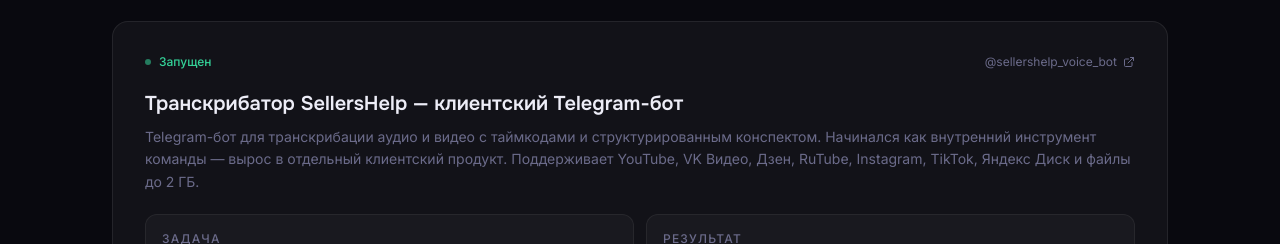
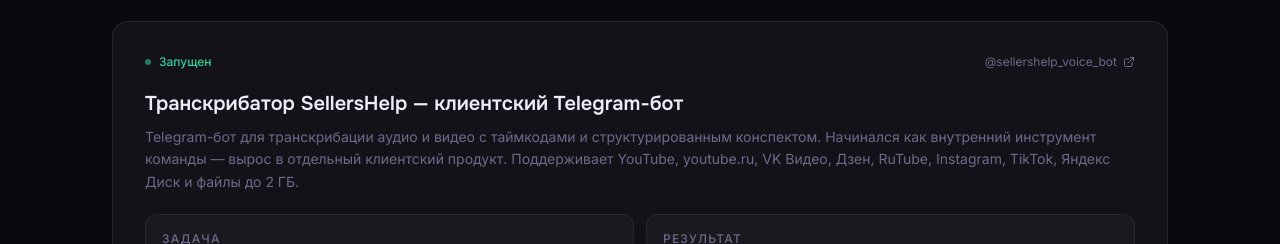
Before and after one commit to yurazlab/yurazlab, a Next.js app: page / in a window 1280 px wide. Shown: the part 1760-2004 px from the top of the page. Built offline with nearby package versions, Linux system fonts and the light colour scheme.

Commit message:
Add youtube.ru to SH Voice sources on landing and GitHub README

```diff
--- a/components/CurrentProjects.tsx
+++ b/components/CurrentProjects.tsx
@@ -32,7 +32,7 @@
     statusColor: "text-emerald-400",
     title: "Транскрибатор SellersHelp — клиентский Telegram-бот",
     description:
-      "Telegram-бот для транскрибации аудио и видео с таймкодами и структурированным конспектом. Начинался как внутренний инструмент команды — вырос в отдельный клиентский продукт. Поддерживает YouTube, VK Видео, Дзен, RuTube, Instagram, TikTok, Яндекс Диск и файлы до 2 ГБ.",
+      "Telegram-бот для транскрибации аудио и видео с таймкодами и структурированным конспектом. Начинался как внутренний инструмент команды — вырос в отдельный клиентский продукт. Поддерживает YouTube, youtube.ru, VK Видео, Дзен, RuTube, Instagram, TikTok, Яндекс Диск и файлы до 2 ГБ.",
     task: "Дать клиентам и подписчикам SellersHelp инструмент для быстрого разбора встреч, звонков и обучающих видео",
     result: "Запущен как отдельный клиентский продукт: транскрипция с семантическими таймкодами, конспект, записи 2.5+ часов",
     stack: ["Python", "Whisper API", "GPT-4o-mini", "Claude Haiku", "yt-dlp", "ffmpeg", "SQLite", "Vultr VPS"],
```
Also changed, not shown: 1 other file (tests, documents, lock files or other folders).
